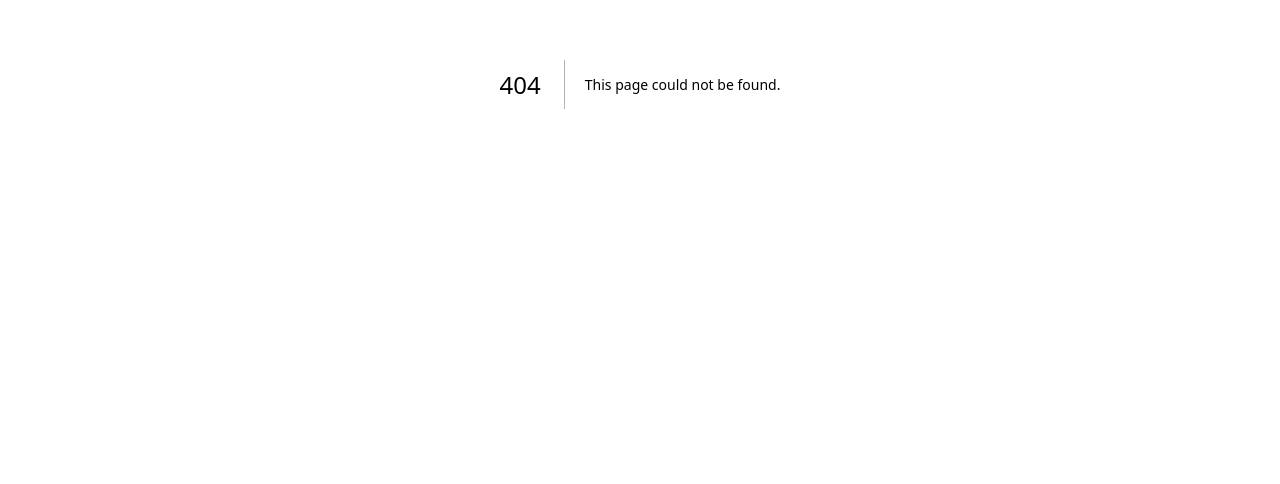
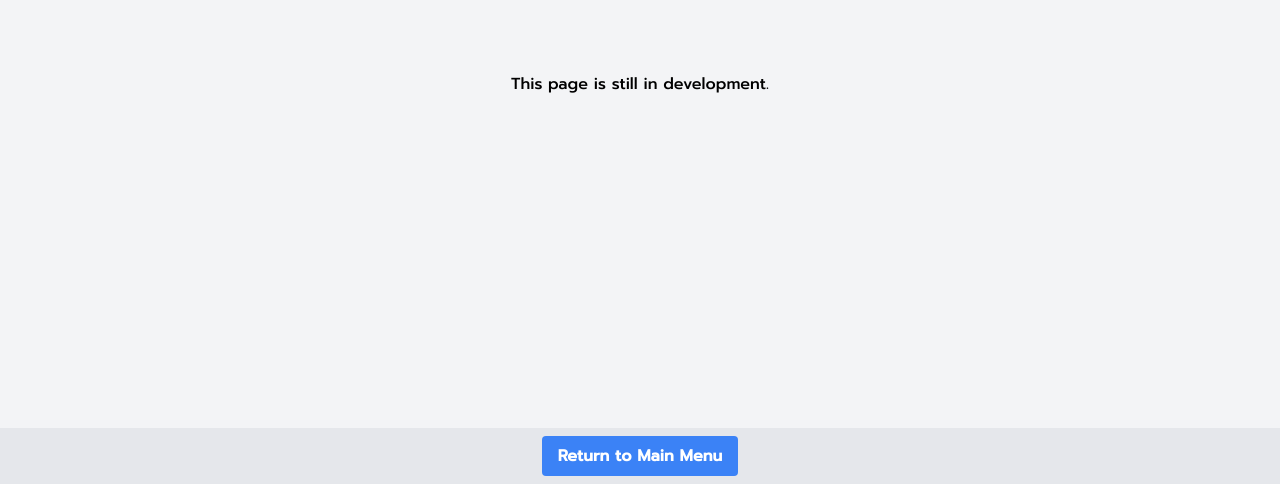
Before and after one commit to katemcgraw0/Spotify-Recs, a Next.js app: page /artistRecs in a window 1280 px wide. Before the commit this address had no page. Shown: the part 316-800 px from the top of the page. Built offline with nearby package versions, Linux system fonts and the light colour scheme.

Commit message:
Development warnings

```diff
--- /dev/null
+++ b/pages/artistRecs.js
@@ -0,0 +1,33 @@
+import React, { useEffect, useState } from 'react';
+import axios from 'axios';
+import { getSession } from 'next-auth/react';
+import Head from 'next/head';
+import Link from 'next/link';
+
+const artistRecs = () => {
+
+    return (
+      <div className="min-h-screen flex flex-col justify-center items-center bg-gray-100">
+        <Head>
+          <title>Recommendations</title>
+        </Head>
+
+        <main className="flex flex-col items-center justify-center h-screen bg-gray-100">
+    This page is still in development.
+        </main>
+
+
+
+        <footer className="fixed bottom-0 left-0 right-0 bg-gray-200 py-2">
+                  <div className="flex justify-center">
+                      <Link legacyBehavior href="/">
+                      <a className="bg-blue-500 hover:bg-blue-700 text-white font-bold py-2 px-4 rounded">
+                          Return to Main Menu
+                      </a>
+                      </Link>
+                  </div>
+          </footer>
+      </div>
+    );
+  };
+  export default artistRecs;
--- /dev/null
+++ b/pages/songRecs.js
@@ -0,0 +1,35 @@
+import React, { useEffect, useState } from 'react';
+import axios from 'axios';
+import { getSession } from 'next-auth/react';
+import Head from 'next/head';
+import Link from 'next/link';
+
+
+
+const songRecs = () => {
+
+    return (
+      <div className="min-h-screen flex flex-col justify-center items-center bg-gray-100">
+        <Head>
+          <title>Recommendations</title>
+        </Head>
+
+        <main className="flex flex-col items-center justify-center h-screen bg-gray-100">
+    This page is still in development.
+        </main>
+
+
+
+        <footer className="fixed bottom-0 left-0 right-0 bg-gray-200 py-2">
+                  <div className="flex justify-center">
+                      <Link legacyBehavior href="/">
+                      <a className="bg-blue-500 hover:bg-blue-700 text-white font-bold py-2 px-4 rounded">
+                          Return to Main Menu
+                      </a>
+                      </Link>
+                  </div>
+          </footer>
+      </div>
+    );
+  };
+  export default songRecs;
```
